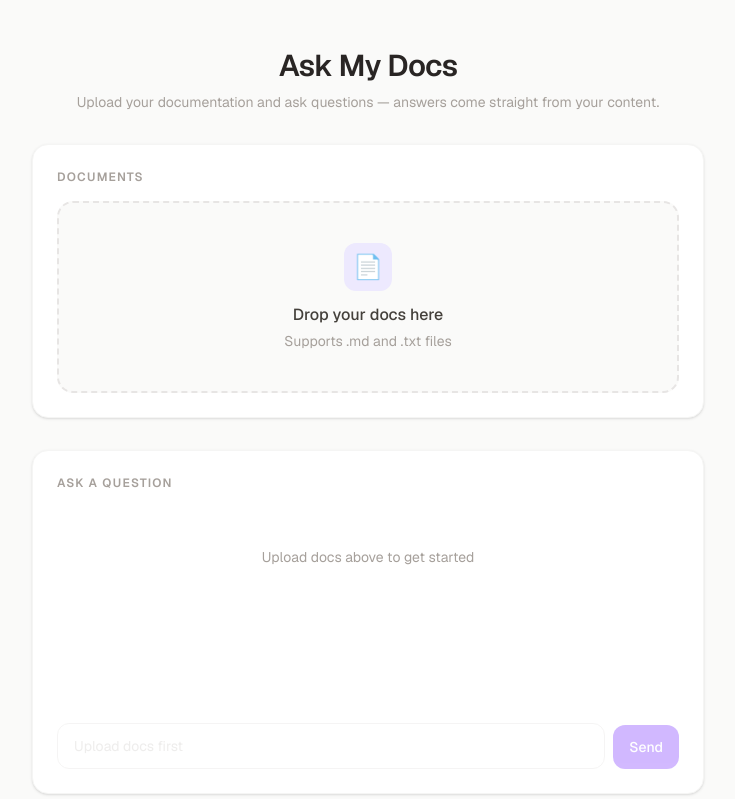
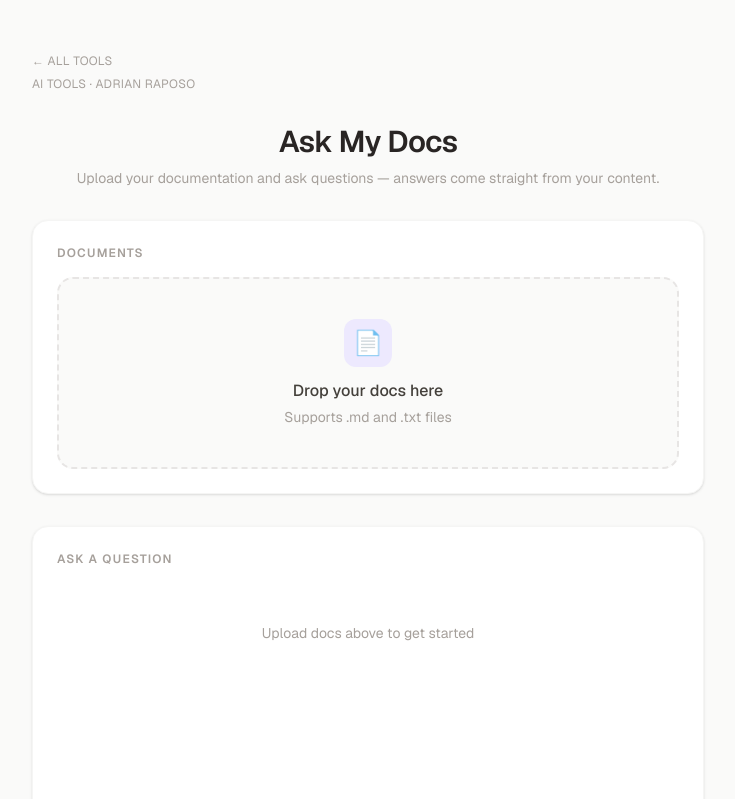
Before and after one commit to adrian-raposo/ai-tools, a Next.js app in the folder apps/ask-my-docs/: page / in a window 1280 px wide. Shown: the top 799 px of the page, without its empty margins (272-1007 px from the left). Built offline with nearby package versions, Linux system fonts and the light colour scheme.

Commit message:
add back link to ask-my-docs, fix tool cards open in same tab, add tag to complexity scorer

```diff
--- a/apps/ask-my-docs/app/page.tsx
+++ b/apps/ask-my-docs/app/page.tsx
@@ -79,6 +79,14 @@ export default function Home() {
     <main className="min-h-screen bg-stone-50 py-12 px-4">
       <div className="max-w-2xl mx-auto flex flex-col gap-8">
 
+        {/* Back link */}
+        <div>
+          <a href="https://ai-tools-landing-alpha.vercel.app" className="inline-flex items-center gap-1 text-xs text-stone-400 hover:text-stone-600 transition-colors font-mono tracking-wide uppercase">
+            ← All Tools
+          </a>
+          <p className="text-xs text-stone-400 font-mono tracking-wide uppercase mt-1">AI Tools · Adrian Raposo</p>
+        </div>
+
         {/* Header */}
         <div className="text-center">
           <h1 className="text-3xl font-semibold text-stone-800 tracking-tight">
```
Also changed, not shown: 1 other file (tests, documents, lock files or other folders).
